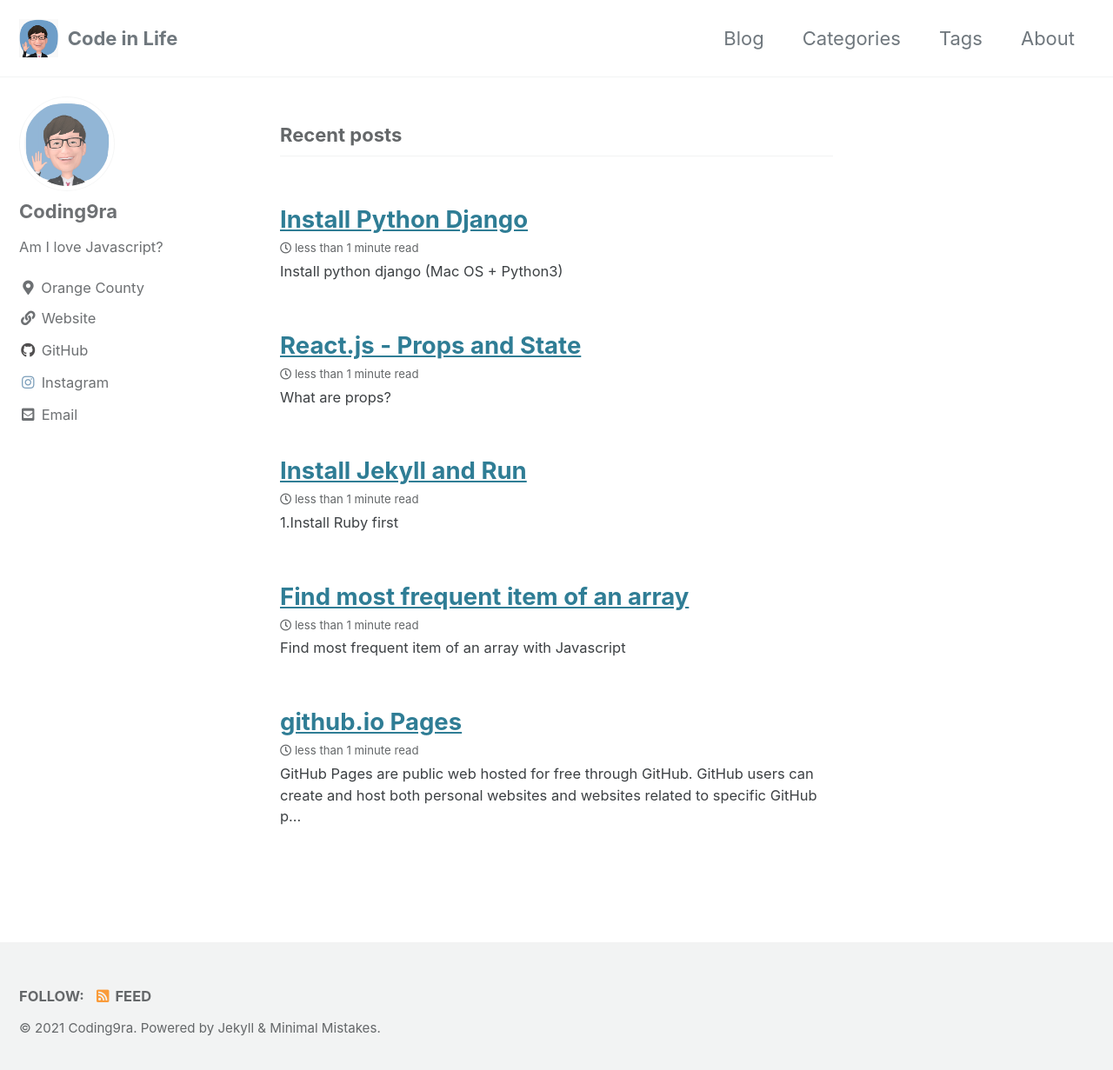
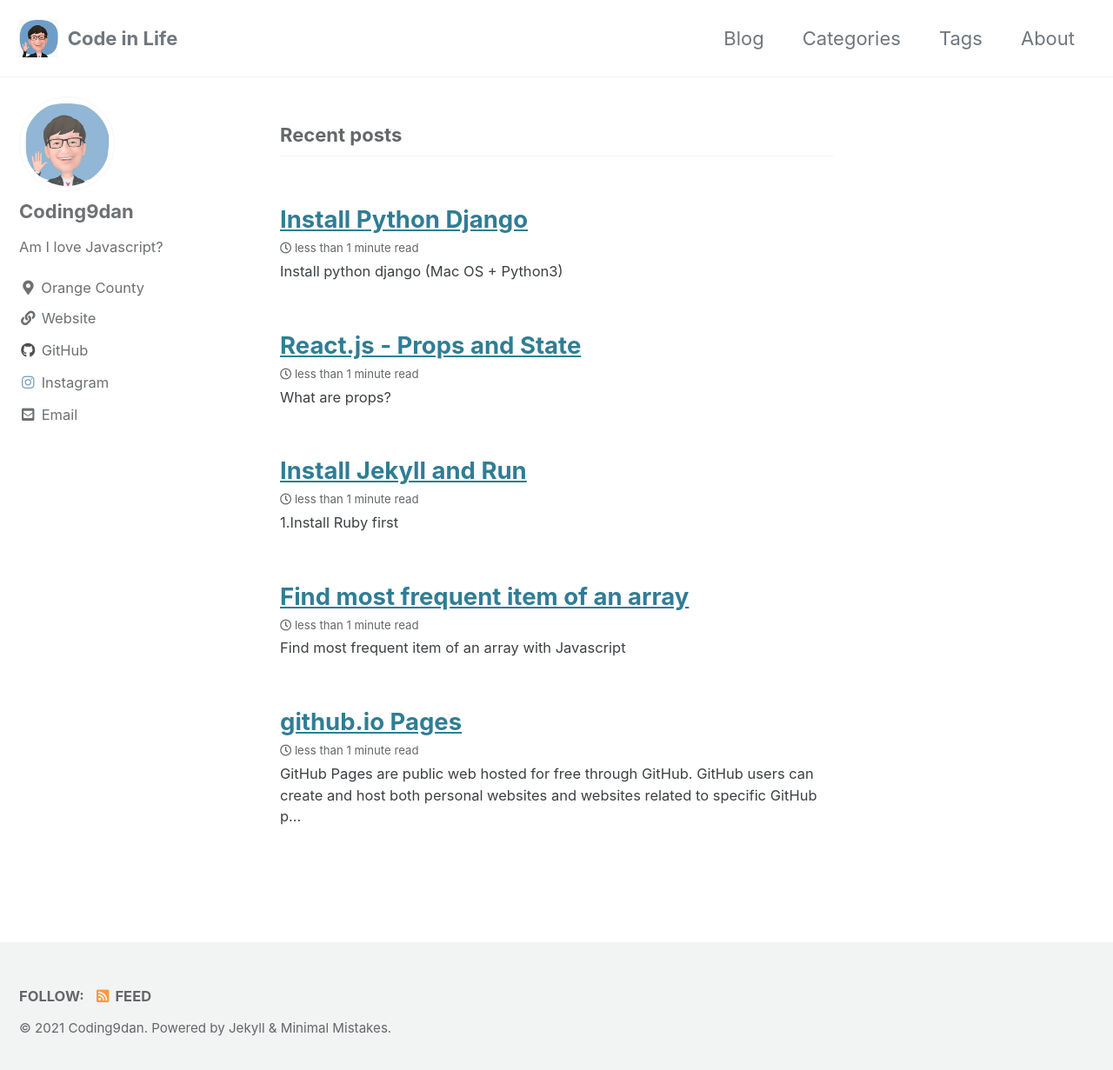
Before and after one commit to coding9dan/coding9dan.github.io, a Jekyll site: the page built from index.markdown, in a window 1280 px wide and 1238 px high. Shown: the top 1231 px of the window at 87% size. Built offline with Jekyll 4.4.1, drawn with Linux system fonts in a browser that asks for light colours; cached includes are drawn as plain includes; the list of posts is cut into pages by our own code.

Commit message:
Update _config.yml

```diff
--- a/_config.yml
+++ b/_config.yml
@@ -19,11 +19,11 @@ locale: "en-US"
 title: "Code in Life"
 title_separator: "-"
 subtitle: # site tagline that appears below site title in masthead
-name: "Coding9ra"
+name: "Coding9dan"
 description: "Am I love Javascript?"
-url: "https://codeinlife.github.io" # the base hostname & protocol for your site e.g. "https://mmistakes.github.io"
+url: "https://coding9dan.github.io" # the base hostname & protocol for your site e.g. "https://mmistakes.github.io"
 baseurl: "" # the subpath of your site, e.g. "/blog"
-repository: "coding9ra/coding9ra.github.io" # GitHub username/repo-name e.g. "mmistakes/minimal-mistakes"
+repository: "coding9dan/coding9dan.github.io" # GitHub username/repo-name e.g. "mmistakes/minimal-mistakes"
 teaser: # path of fallback teaser image, e.g. "/assets/images/500x300.png"
 logo: "/assets/images/2020-08-19-9APRp6.png" # path of logo image to display in the masthead, e.g. "/assets/images/88x88.png"
 masthead_title: # overrides the website title displayed in the masthead, use " " for no title
@@ -32,7 +32,7 @@ words_per_minute: 200
 comments:
   provider: "disqus" # false (default), "disqus", "discourse", "facebook", "staticman", "staticman_v2", "utterances", "custom"
   disqus:
-    shortname: "codeinlife" # https://help.disqus.com/customer/portal/articles/466208-what-s-a-shortname-
+    shortname: "coding9dan" # https://help.disqus.com/customer/portal/articles/466208-what-s-a-shortname-
   discourse:
     server: # https://meta.discourse.org/t/embedding-discourse-comments-via-javascript/31963 , e.g.: meta.discourse.org
   facebook:
@@ -92,7 +92,7 @@ analytics:
 
 # Site Author
 author:
-  name: "Coding9ra"
+  name: "Coding9dan"
   avatar: "/assets/images/2020-08-19-9APRp6.png" # path of avatar image, e.g. "/assets/images/bio-photo.jpg"
   bio: "Am I love Javascript?"
   location: "Orange County"
```
